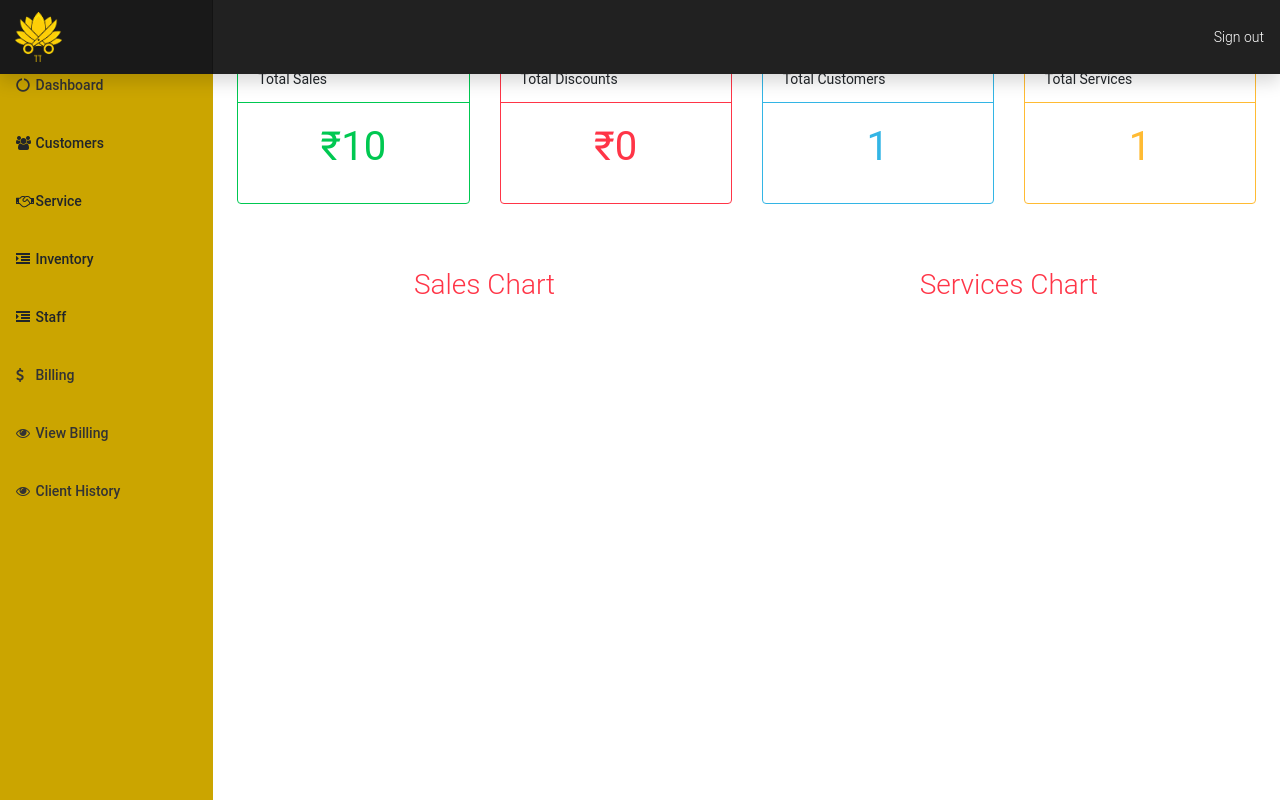
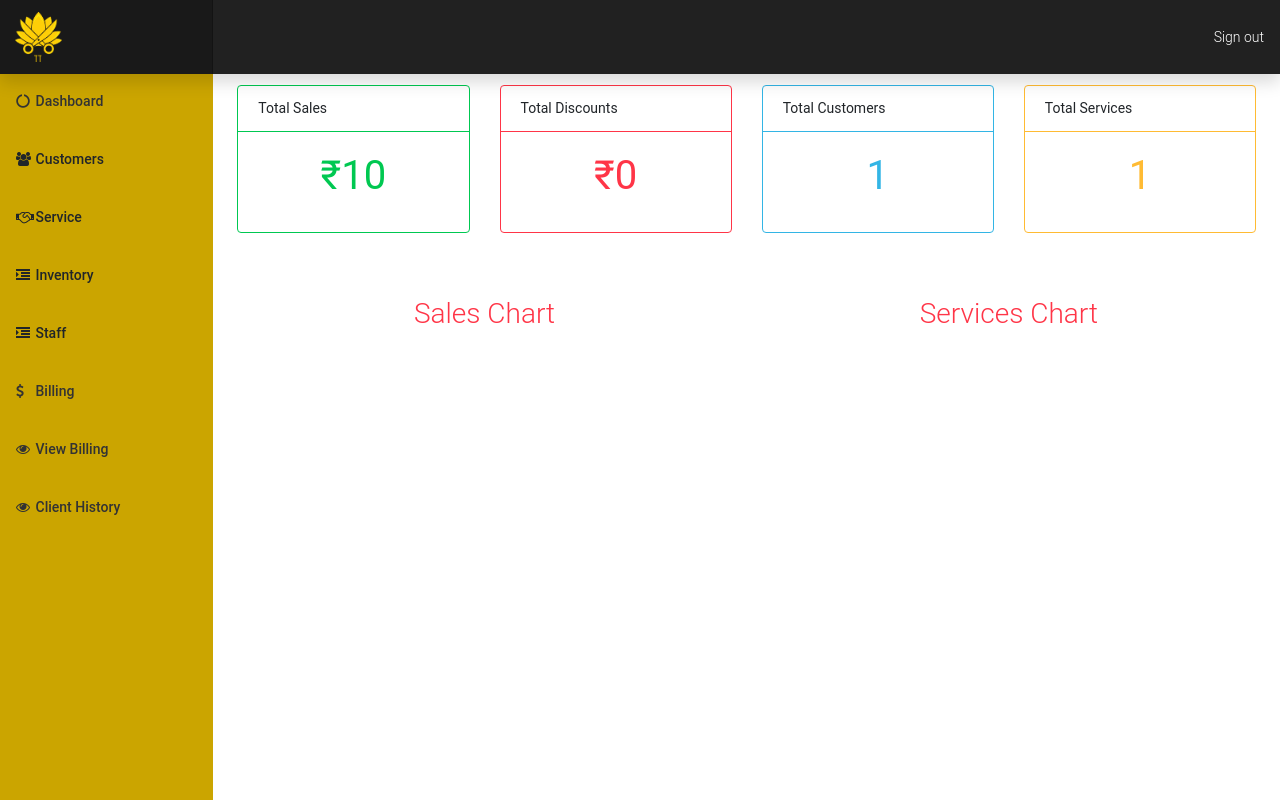
Before and after one commit to bhushan012/Saloon_Billing_Software, a PHP site: page /forms/dashboard.php in a window 1280 px wide. Run offline with PHP 8.4, Linux system fonts and the light colour scheme; tables that the repository leaves empty or names only in its code hold one stand-in row (values such as "Sample post").

Commit message:
top spacing

```diff
--- a/assets/css/dashboard.css
+++ b/assets/css/dashboard.css
@@ -18,7 +18,8 @@ body {
     bottom: 0;
     left: 0;
     z-index: 100; /* Behind the navbar */
-    padding: 48px 0 0; /* Height of navbar */
+    padding: 5% 0 0; /* Height of navbar */
+    /* padding: 48px 0 0; Height of navbar */
     box-shadow: inset -1px 0 0 rgba(0, 0, 0, .1);
   }
 
@@ -67,7 +68,8 @@ body {
    */
 
   [role="main"] {
-    padding-top: 48px; /* Space for fixed navbar */
+    padding-top: 6%; /* Space for fixed navbar */
+    /* padding-top: 48px; Space for fixed navbar */
   }
 
   /*
```
